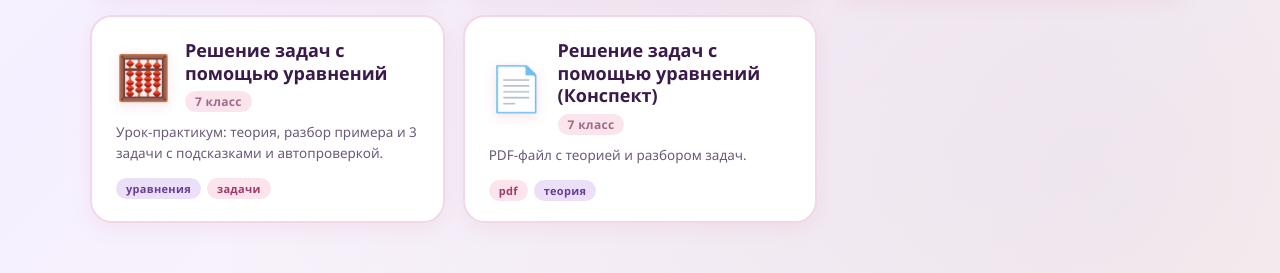
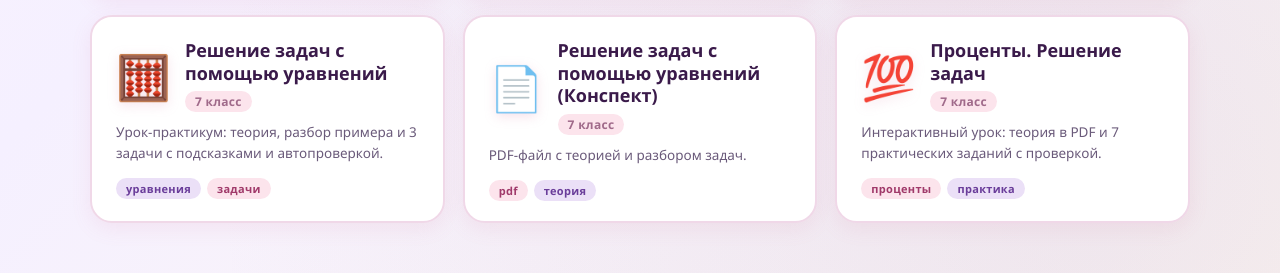
Before and after one commit to Kate10122/Diana7class, a plain HTML site: page index.html in a window 1280 px wide. Shown: the part 1440-1713 px from the top of the page. Drawn offline with Linux system fonts and the light colour scheme.

Commit message:
index.html

```diff
--- a/index.html
+++ b/index.html
@@ -541,6 +541,19 @@ const games = [
       { text: 'теория', color: 'purple' }
     ]
   },
+   {
+    category: 'Алгебра',
+    categoryEmoji: '📊',
+    file: 'procenty.html',
+    emoji: '💯',
+    title: 'Проценты. Решение задач',
+    class: '7 класс',
+    desc: 'Интерактивный урок: теория в PDF и 7 практических заданий с проверкой.',
+    tags: [
+      { text: 'проценты', color: 'pink' },
+      { text: 'практика', color: 'purple' }
+    ]
+  },
   /* ═══════════════════════════════════════════════════════════════
      ➕ НОВЫЕ ЗАДАНИЯ ДОБАВЛЯЙТЕ НИЖЕ ⬇️
 
```
